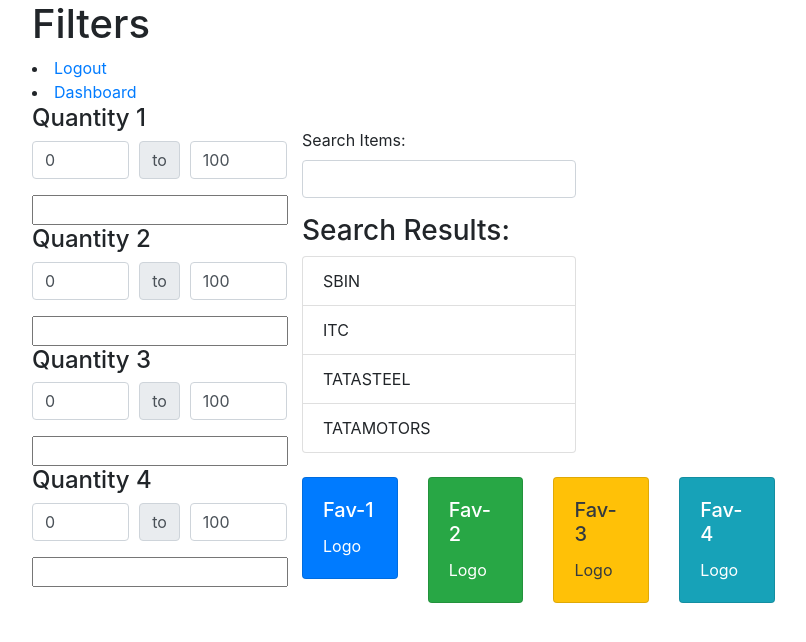
After one commit to CosmicPegasis/cop290-sb2, a Flask app: page /filter in a window 1280 px wide. The commit adds this page. Shown: the top 642 px of the page, without its empty margins (53-859 px from the left). Run offline with Flask 3, Linux system fonts and the light colour scheme; the visitor is signed in with stand-in values (Sample User, id 1); some libraries are stand-ins or nearby versions.

Commit message:
Add filters page

```diff
--- a/main.py
+++ b/main.py
@@ -183,6 +183,14 @@ def graph():
     else:
         return redirect(url_for('index'))
 
+@app.route('/filter')
+def filter():
+    user_id = session.get('user_id')
+    if user_id:
+        return render_template('filter.html')
+    else:
+        return redirect(url_for('index'))
+
 @app.route('/logout')
 def logout():
     session.pop('user_id', None)
--- /dev/null
+++ b/templates/filter.html
@@ -0,0 +1,260 @@
+<!DOCTYPE html>
+<html lang="en">
+<head>
+    <meta charset="UTF-8">
+    <meta name="viewport" content="width=device-width, initial-scale=1.0,shrink-to-fit=no">
+    <title>StockSync | Filters</title>
+
+    <link rel="stylesheet" href="https://stackpath.bootstrapcdn.com/bootstrap/4.5.2/css/bootstrap.min.css">
+    <link rel="stylesheet" href="https://cdnjs.cloudflare.com/ajax/libs/ion-rangeslider/2.3.1/css/ion.rangeSlider.min.css">
+</head>
+<body>
+<div class ="container">
+    <div class="row">
+        <div class ="col-12">
+            <h1>Filters</h1>
+        </div>
+    </div>
+    <div class ="row">
+        <div class="col-12">
+        <u1>
+            <li><a href="/logout">Logout</a></li>
+            <li><a href="/dashboard">Dashboard</a></li>
+        </u1>
+        </div>
+    </div>
+    <div>
+        <div class ="row">
+        <div class ="col-3">
+
+                <div class="mb-2">
+
+                    <h4>Quantity 1</h4>
+                    <div class="form-row mb-3">
+                        <div class="col">
+                            <input type="number" class="form-control" id="minValue1" value="0">
+                        </div>
+                        <div class="col-auto">
+                            <span class="input-group-text">to</span>
+                        </div>
+                        <div class="col">
+                            <input type="number" class="form-control" id="maxValue1" value="100">
+                        </div>
+                    </div>
+                    <input type="text" id="quantityRange1" name="quantityRange1" />
+
+                    <h4>Quantity 2</h4>
+                    <div class="form-row mb-3">
+                        <div class="col">
+                            <input type="number" class="form-control" id="minValue2" value="0">
+                        </div>
+                        <div class="col-auto">
+                            <span class="input-group-text">to</span>
+                        </div>
+                        <div class="col">
+                            <input type="number" class="form-control" id="maxValue2" value="100">
+                        </div>
+                    </div>
+                    <input type="text" id="quantityRange2" name="quantityRange2" />
+
+                    <h4>Quantity 3</h4>
+                    <div class="form-row mb-3">
+                        <div class="col">
+                            <input type="number" class="form-control" id="minValue3" value="0">
+                        </div>
+                        <div class="col-auto">
+                            <span class="input-group-text">to</span>
+                        </div>
+                        <div class="col">
+                            <input type="number" class="form-control" id="maxValue3" value="100">
+                        </div>
+                    </div>
+                    <input type="text" id="quantityRange3" name="quantityRange3" />
+
+                    <h4>Quantity 4</h4>
+                    <div class="form-row mb-3">
+                        <div class="col">
+                            <input type="number" class="form-control" id="minValue4" value="0">
+                        </div>
+                        <div class="col-auto">
+                            <span class="input-group-text">to</span>
+                        </div>
+                        <div class="col">
+                            <input type="number" class="form-control" id="maxValue4" value="100">
+                        </div>
+                    </div>
+                    <input type="text" id="quantityRange4" name="quantityRange4" />
+
+
+
+                </div>
+        </div>
+        <div class ="col-9">
+            <div class ="row">
+            <div class="mt-4">
+                <div class="form-group">
+                    <label for="searchInput">Search Items:</label>
+                    <input type="text" class="form-control" id="searchInput" oninput="filterItems()">
+                </div>
+
+                <div class="mt-3">
+                    <h3>Search Results:</h3>
+                    <ul class="list-group" id="itemList"></ul>
+                </div>
+            </div>
+        </div>
+        <div class="row">
+            <div class="row mt-4">
+
+                <div class="col-md-3">
+                    <div class="card bg-primary text-white">
+                        <div class="card-body">
+                            <h5 class="card-title">Fav-1</h5>
+                            <p class="card-text">Logo</p>
+                        </div>
+                    </div>
+                </div>
+
+
+                <div class="col-md-3">
+                    <div class="card bg-success text-white">
+                        <div class="card-body">
+                            <h5 class="card-title">Fav-2</h5>
+                            <p class="card-text">Logo</p>
+                        </div>
+                    </div>
+                </div>
+
+
+                <div class="col-md-3">
+                    <div class="card bg-warning text-dark">
+                        <div class="card-body">
+                            <h5 class="card-title">Fav-3</h5>
+                            <p class="card-text">Logo</p>
+                        </div>
+                    </div>
+                </div>
+
+
+                <div class="col-md-3">
+                    <div class="card bg-info text-white">
+                        <div class="card-body">
+                            <h5 class="card-title">Fav-4</h5>
+                            <p class="card-text">Logo</p>
+                        </div>
+                    </div>
+                </div>
+            </div>
+
+        </div>
+        </div>
+        <div>
+    </div>
+</div>
+
+
+
+<script src="https://code.jquery.com/jquery-3.5.1.slim.min.js"></script>
+<script src="https://cdnjs.cloudflare.com/ajax/libs/ion-rangeslider/2.3.1/js/ion.rangeSlider.min.js"></script>
+<script>
+
+    const arr = ["SBIN", "ITC", "TATASTEEL", "TATAMOTORS"];
+
+    displayResults(arr);
+
+    function filterItems() {
+        const searchInput = document.getElementById('searchInput').value.toLowerCase();
+        const filteredItems = arr.filter(item => item.toLowerCase().includes(searchInput));
+
+        displayResults(filteredItems);
+    }
+
+    function displayResults(items) {
+        const itemListContainer = document.getElementById('itemList');
+        itemListContainer.innerHTML = "";
+
+        if (items.length === 0) {
+            itemListContainer.innerHTML = "<li class='list-group-item'>No matching items found.</li>";
+        } else {
+            items.forEach(item => {
+                const listItem = document.createElement('li');
+                listItem.className = 'list-group-item';
+                listItem.textContent = item;
+                itemListContainer.appendChild(listItem);
+            });
+        }
+    }
+</script>
+
+<script>
+    $(document).ready(function () {
+        var quantityRange1 = $("#quantityRange1");
+        var minValueInput1 = $("#minValue1");
+        var maxValueInput1 = $("#maxValue1");
+
+        var slider1 = quantityRange1.ionRangeSlider({
+            type: "double",
+            min: 0,
+            max: 100,
+            from: 0,
+            to: 100,
+            onFinish: function (data) {
+                minValueInput1.val(data.from);
+                maxValueInput1.val(data.to);
+            }
+        }).data("ionRangeSlider");
+
+
+        var quantityRange2 = $("#quantityRange2");
+        var minValueInput2 = $("#minValue2");
+        var maxValueInput2 = $("#maxValue2");
+
+        var slider2 = quantityRange2.ionRangeSlider({
+            type: "double",
+            min: 0,
+            max: 100,
+            from: 0,
+            to: 100,
+            onFinish: function (data) {
+                minValueInput2.val(data.from);
+                maxValueInput2.val(data.to);
+            }
+        }).data("ionRangeSlider");
+
+        var quantityRange3 = $("#quantityRange3");
+        var minValueInput3 = $("#minValue3");
+        var maxValueInput3 = $("#maxValue3");
+
+        var slider3 = quantityRange3.ionRangeSlider({
+            type: "double",
+            min: 0,
+            max: 100,
+            from: 0,
+            to: 100,
+            onFinish: function (data) {
+                minValueInput3.val(data.from);
+                maxValueInput3.val(data.to);
+            }
+        }).data("ionRangeSlider");
+
+        var quantityRange4 = $("#quantityRange4");
+        var minValueInput4 = $("#minValue4");
+        var maxValueInput4 = $("#maxValue4");
+
+        var slider4 = quantityRange4.ionRangeSlider({
+            type: "double",
+            min: 0,
+            max: 100,
+            from: 0,
+            to: 100,
+            onFinish: function (data) {
+                minValueInput4.val(data.from);
+                maxValueInput4.val(data.to);
+            }
+        }).data("ionRangeSlider");
+
+    });
+</script>
+
+</body>
+</html>
--- a/templates/welcome.html
+++ b/templates/welcome.html
@@ -26,6 +26,7 @@
   </head>
   <body>
     <a href={{ url_for('graph') }}>Graph!</a>
+    <a href={{ url_for('filter') }}>Filters!</a>
     <h2>Your Favorites:</h2>
     <ul>
       {% for favorite in favorites %}
@@ -50,6 +51,7 @@
           </ul>
           {% endif %} {% endwith %}
       <a href="/logout" class="logout-button">Logout</a>
+      <a href="filter"
     </div>
   </body>
 </html>
```
